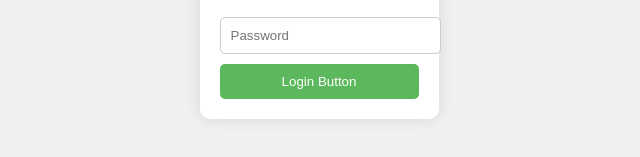
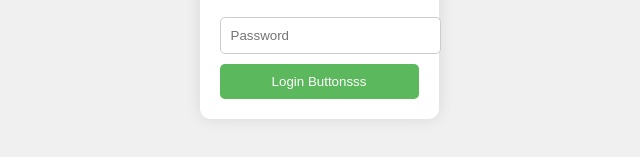
Before and after one commit to Shashankgowdasp/User-Login-CICD, a plain HTML site: page User Login/index.html in a window 1280 px wide. Shown: the part 417-574 px from the top of the page, 321-961 px from the left. Drawn offline with Linux system fonts and the light colour scheme.

Commit message:
Update index.html second

```diff
--- a/User Login/index.html
+++ b/User Login/index.html
@@ -12,7 +12,7 @@
         <form id="loginForm">
             <input type="text" placeholder="Username" id="username" required><br>
             <input type="password" placeholder="Password" id="password" required><br>
-            <button type="submit">Login Button</button>
+            <button type="submit">Login Buttonsss</button>
         </form>
     </div>
     <script src="app.js"></script>
```
